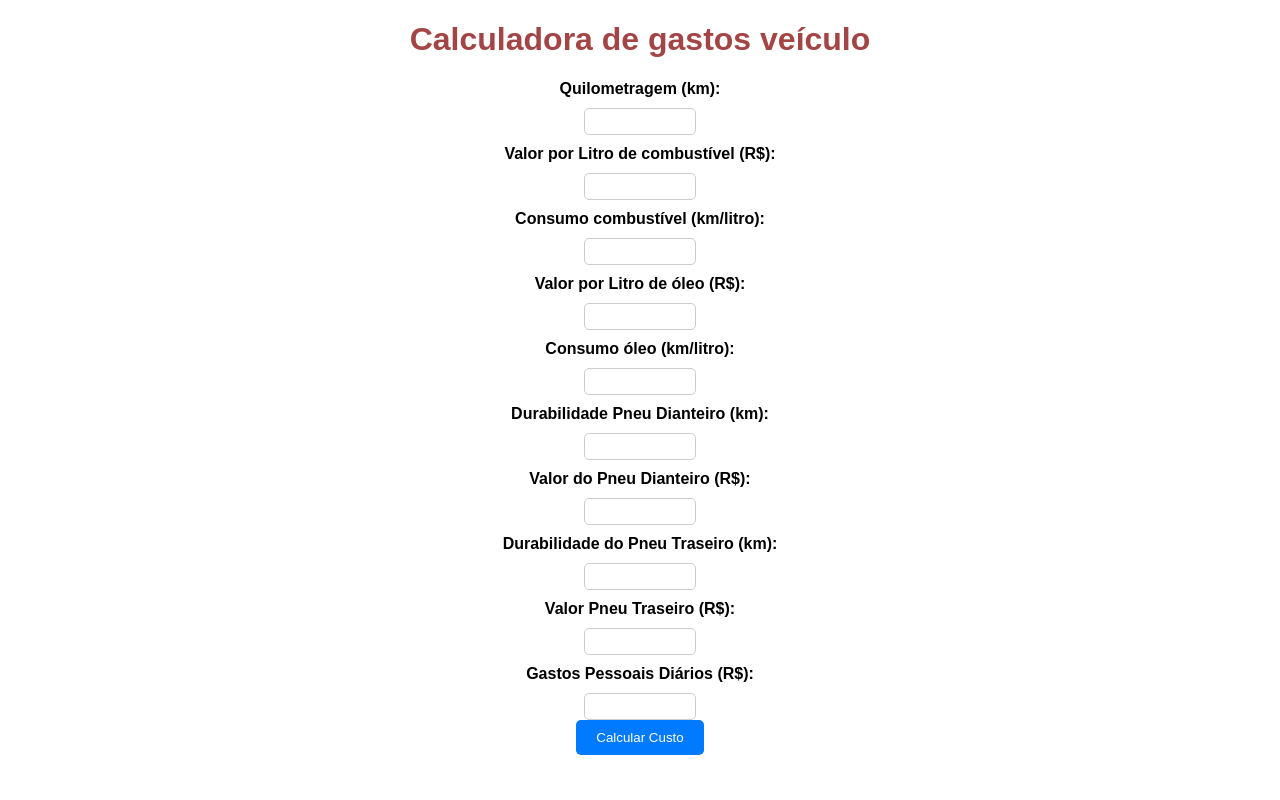
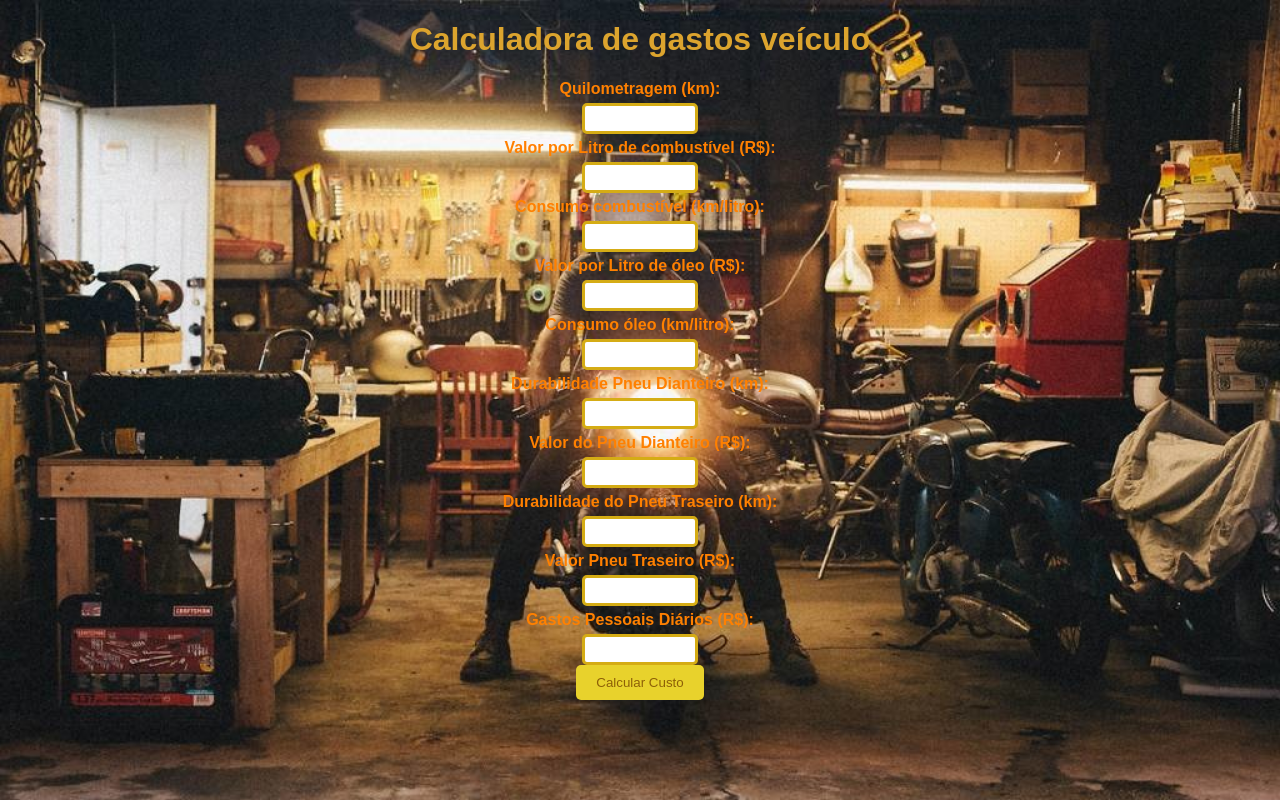
Before and after one commit to jeffhkelly/CONTROLAUTOM, a plain HTML site: page index.html in a window 1280 px wide. Drawn offline with Linux system fonts and the light colour scheme.

Commit message:
Update estilo.css

```diff
--- a/estilo.css
+++ b/estilo.css
@@ -2,41 +2,45 @@
 body {
     font-family: Arial, sans-serif;
     text-align: center;
+      background-image: url('oficina.jpg');
+    background-size: cover;
+    background-attachment: fixed;
 }
 
 h1 {
-    color:#992f2fe4;
+      color: hsl(41, 71%, 52%);
 }
 
 label {
     display: block;
-    margin: 10px;
+    margin: 5px;
     font-weight: bold;
+    color: hsl(30, 100%, 50%);
 }
 
 input[type="number"] {
     width: 100px;
     padding: 5px;
-    border: 1px solid #ccc;
+    border: 3px solid hsl(47, 82%, 46%) ;
     border-radius: 5px;
 }
 
 button {
     padding: 10px 20px;
-    background-color: #007bff;
-    color: #fff;
+    background-color:hsl(53, 80%, 54%);
+    color: hsl(40, 91%, 29%);
     border: none;
     border-radius: 5px;
     cursor: pointer;
 }
 
 button:hover {
-    background-color: #0056b3;
+    background-color: hsl(47, 100%, 70%);
 }
 
 #resultado {
     font-weight: bold;
     margin-top: 10px;
     font-size: 18px;
-    color: #007bff;
+    color: hsl(0, 84%, 54%);
 }
```
